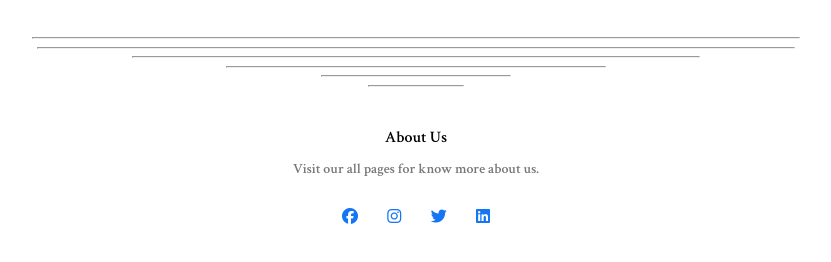
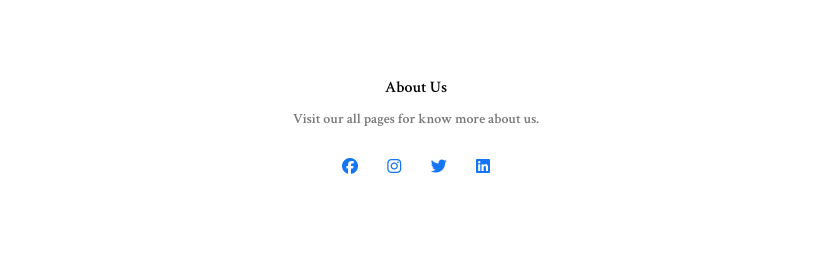
Before and after one commit to kvanuradha97/hnditkegalle.com, a plain HTML site: page about.html in a window 1280 px wide. Shown: the part 5533-5795 px from the top of the page, without its empty margins (224-1055 px from the left). After the commit the page ends 5755 px from the top, so only its background shows below. Drawn offline with Linux system fonts and the light colour scheme.

Commit message:
Update about.html

```diff
--- a/about.html
+++ b/about.html
@@ -287,15 +287,6 @@
 
     </section>
 
-    <!------end of the non academic staff------->
-
-    <hr>
-    <center><hr style="width: 20cm; margin-top: 0.2cm;"></center>
-    <center><hr style="width: 15cm; margin-top: 0.2cm;"></center>
-    <center><hr style="width: 10cm; margin-top: 0.2cm;"></center>
-    <center><hr style="width: 5cm; margin-top: 0.2cm;"></center>
-    <center><hr style="width: 2.5cm; margin-top: 0.2cm;"></center>
-
 </div>
 
    <!------bottom design------->
```
